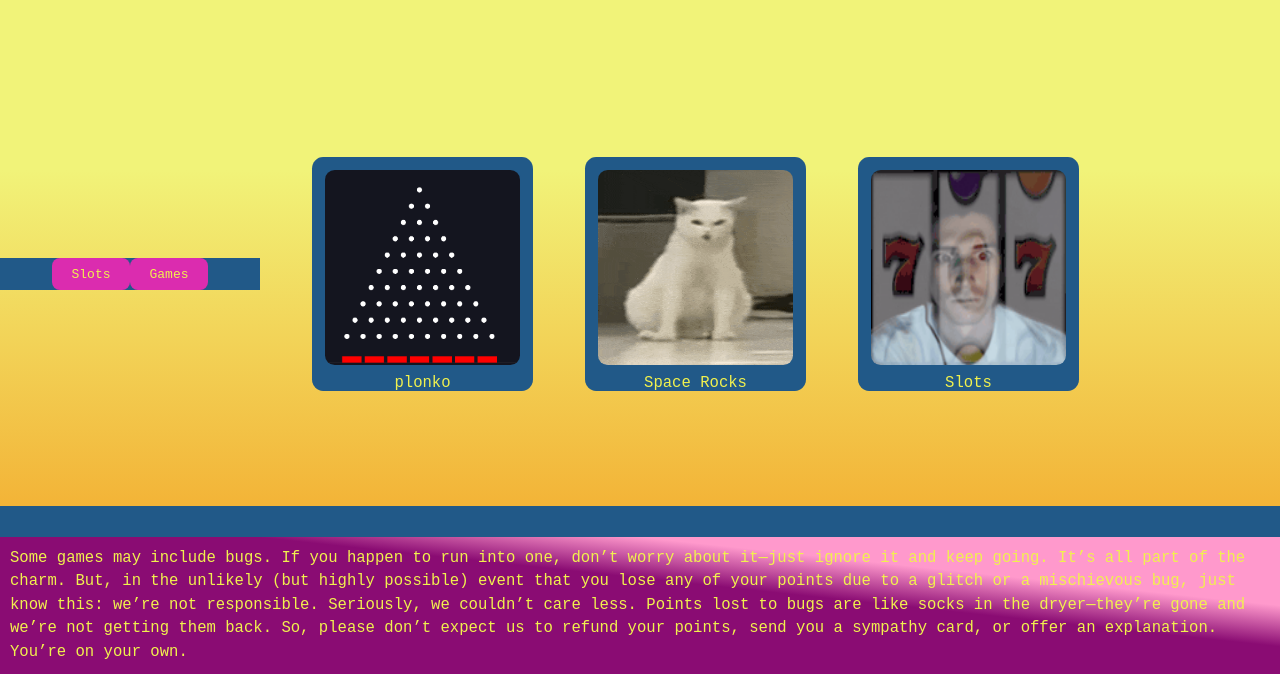
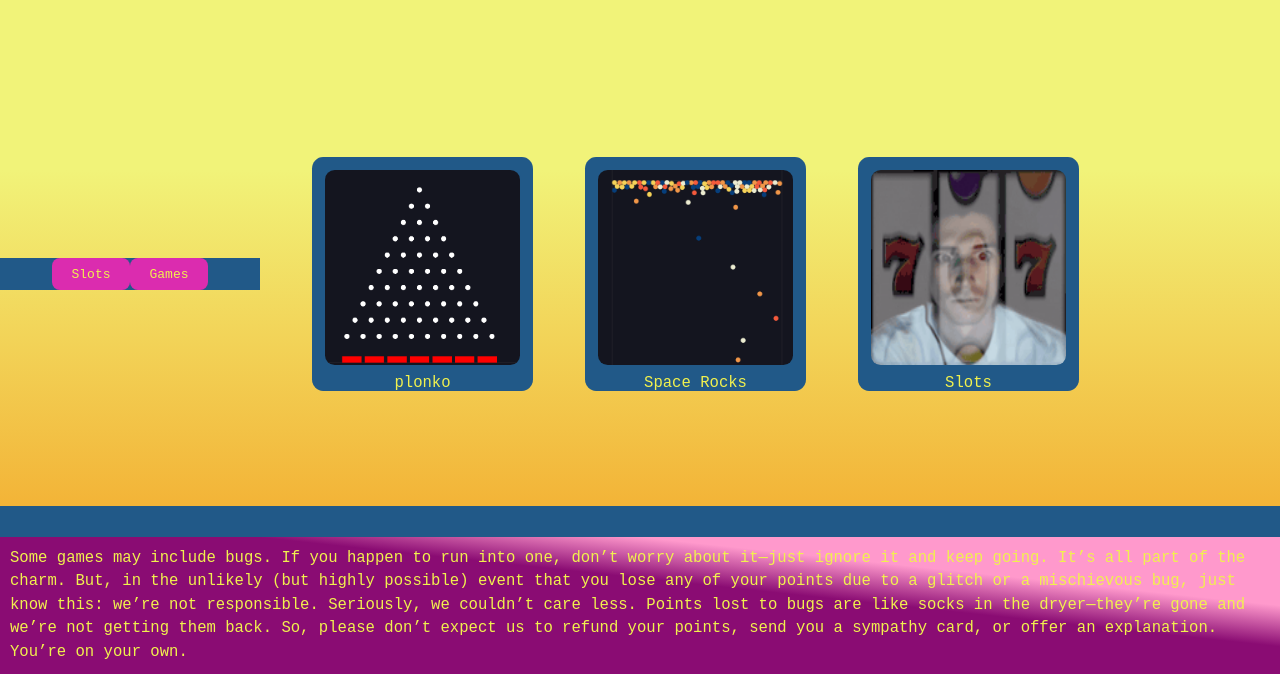
Before and after one commit to sander1222/gruppenr1, a website built with Vite: page index.html in a window 1280 px wide. Shown: the part 126-800 px from the top of the page. Built offline with nearby package versions, Linux system fonts and the light colour scheme.

Commit message:
Update index.html

```diff
--- a/index.html
+++ b/index.html
@@ -30,26 +30,31 @@
     <!-- Game Setup -->
     <div id="GameSelect">
       <!-- Game 1 -->
-      <a href="angrybirds.html">
+
       <div id="GameBox">
-          <img src="Image/plonko.png" alt="placeholder" />
+        <a href="angrybirds.html"
+          ><img src="Image/plonko.png" alt="placeholder"
+        /></a>
         <p id="GameName">plonko</p>
       </div>
-      </a>
+
       <!-- Game 2 -->
-      <a href="Rocket.html">
+
       <div id="GameBox">
-          <img src="Image/placeholder.gif" alt="placeholder" />
+        <a href="Rocket.html"
+          ><img src="Image/Crash.PNG" alt="placeholder"
+        /></a>
         <p id="GameName">Space Rocks</p>
       </div>
-      </a>
+
       <!-- Game 3 -->
+
+      <div id="GameBox">
         <a href="slot.html">
-        <div id="GameBox">
-          <img src="Image/GAMBA-4x.gif" alt="placeholder" />
+          <img src="Image/GAMBA-4x.gif" alt="placeholder"
+        /></a>
         <p id="GameName">Slots</p>
       </div>
-      </a>
     </div>
     <footer>
       <p id="footerText" style="margin: 10px">
```
Lines whose indentation alone changed are shown as unchanged.
